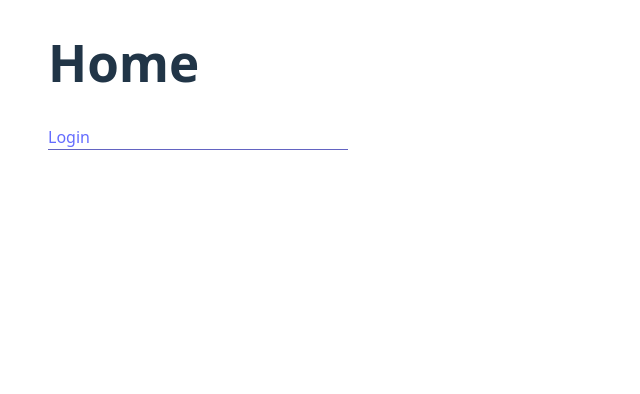
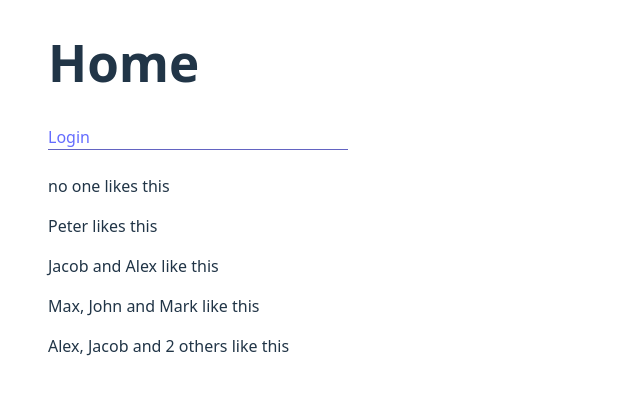
Before and after one commit to Konrad47/test-app, a React (Vite) app in the folder test-client/: page / in a window 1280 px wide. Shown: the top 394 px of the page, without its empty margins (0-640 px from the left). Built offline with nearby package versions, Linux system fonts and the light colour scheme.

Commit message:
feat/ create "like" algorithm

```diff
--- /dev/null
+++ b/test-client/src/views/home/functions/likes.ts
@@ -0,0 +1,16 @@
+export const likes = (names: string[]): string => {
+  switch (names.length) {
+    case 0:
+      return "no one likes this";
+    case 1:
+      return `${names[0]} likes this`;
+    case 2:
+      return `${names[0]} and ${names[1]} like this`;
+    case 3:
+      return `${names[0]}, ${names[1]} and ${names[2]} like this`;
+    default:
+      return `${names[0]}, ${names[1]} and ${
+        names.length - 2
+      } others like this`;
+  }
+};
--- a/test-client/src/views/home/index.tsx
+++ b/test-client/src/views/home/index.tsx
@@ -1,17 +1,29 @@
 import React from "react";
 import { Link } from "react-router-dom";
 import "./index.css";
+import { likes } from "./functions/likes";
 
 const HomeView = (): React.JSX.Element => {
+  const examples = [
+    [],
+    ["Peter"],
+    ["Jacob", "Alex"],
+    ["Max", "John", "Mark"],
+    ["Alex", "Jacob", "Mark", "Max"],
+  ];
+
   return (
-    <>
-      <div className="container">
-        <h1>Home</h1>
-        <div className="links-container">
-          <Link to="/login">Login</Link>
-        </div>
+    <div className="container">
+      <h1>Home</h1>
+      <div className="links-container">
+        <Link to="/login">Login</Link>
       </div>
-    </>
+      <div className="likes-examples">
+        {examples.map((names, index) => (
+          <p key={index}>{likes(names)}</p>
+        ))}
+      </div>
+    </div>
   );
 };
 
```
